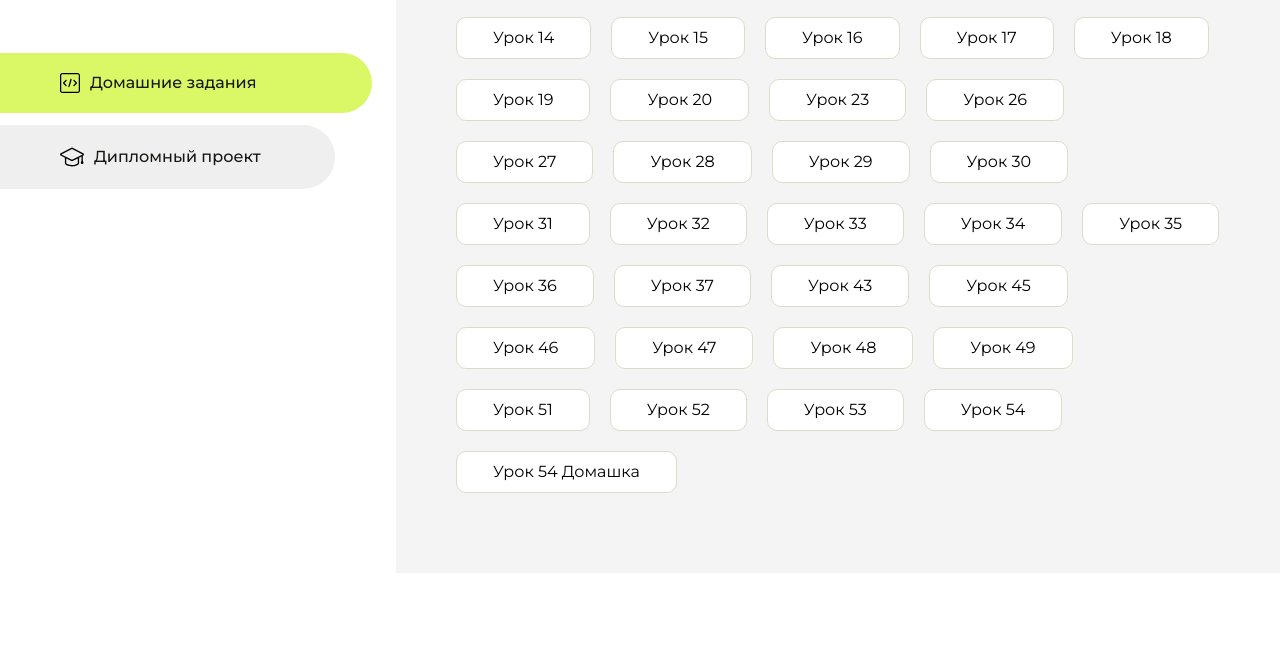
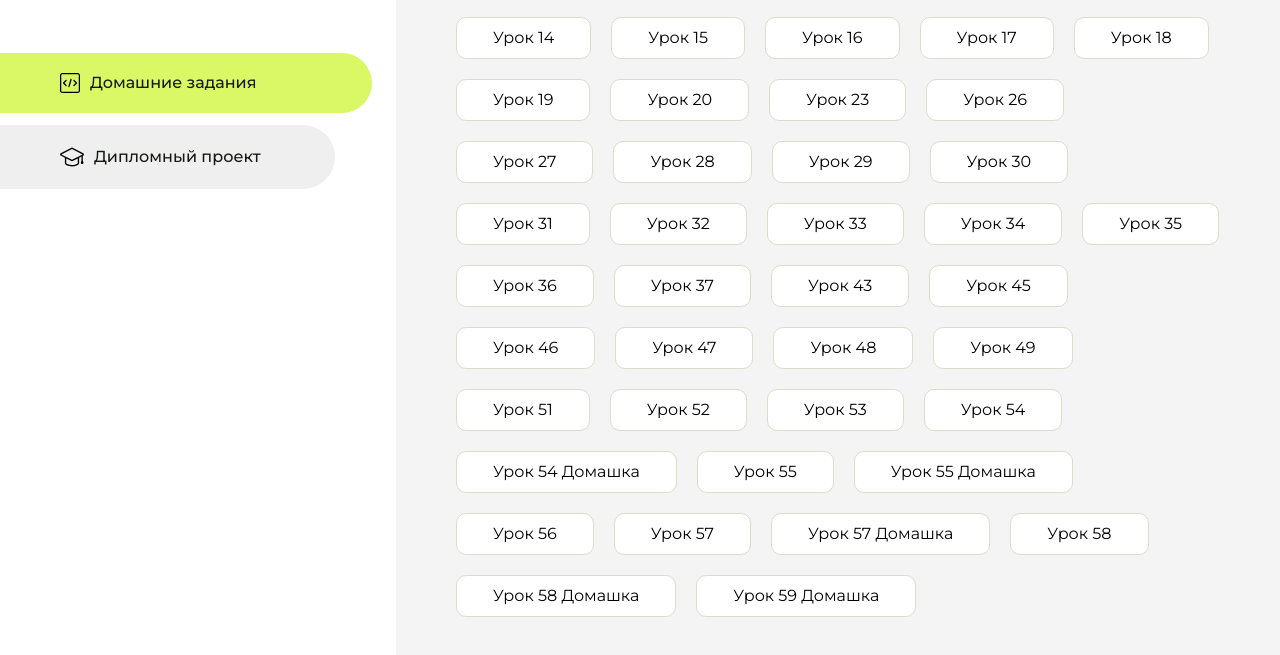
Before and after one commit to be0R1GINAL/homework, a plain HTML site: page index.html in a window 1280 px wide. Shown: the part 283-938 px from the top of the page. Before the commit the page ends 856 px from the top, so only its background shows below. Drawn offline with Linux system fonts and the light colour scheme.

Commit message:
Update index.html

```diff
--- a/index.html
+++ b/index.html
@@ -200,6 +200,30 @@
                     <li class="content__list-item">
                         <a href="lesson-54-homework/index.html">Урок 54 Домашка</a>
                     </li>
+                     <li class="content__list-item">
+                        <a href="lesson-55/index.html">Урок 55</a>
+                    </li>
+                     <li class="content__list-item">
+                        <a href="lesson-55-homework/index.html">Урок 55 Домашка</a>
+                    </li>
+                     <li class="content__list-item">
+                        <a href="lesson-56/index.html">Урок 56</a>
+                    </li>
+                     <li class="content__list-item">
+                        <a href="lesson-57/index.html">Урок 57</a>
+                    </li>
+                     <li class="content__list-item">
+                        <a href="lesson-57-homework/index.html">Урок 57 Домашка</a>
+                    </li>
+                    <li class="content__list-item">
+                        <a href="lesson-58/index.html">Урок 58</a>
+                    </li>
+                     <li class="content__list-item">
+                        <a href="lesson-58-homework/index.html">Урок 58 Домашка</a>
+                    </li>
+                     <li class="content__list-item">
+                        <a href="lesson-59/index.html">Урок 59 Домашка</a>
+                    </li>
                 </ul>
             </div>
             <div class="content__block hidden" id="diplomBlock">
```
